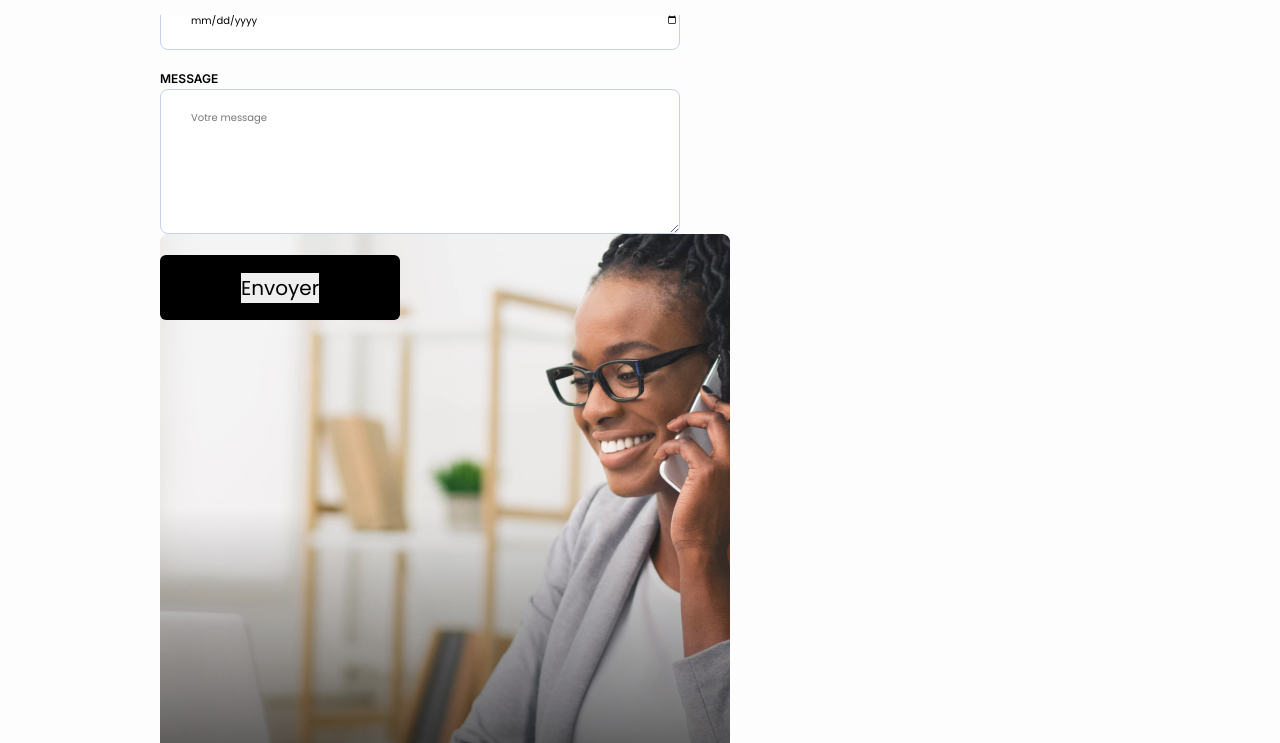
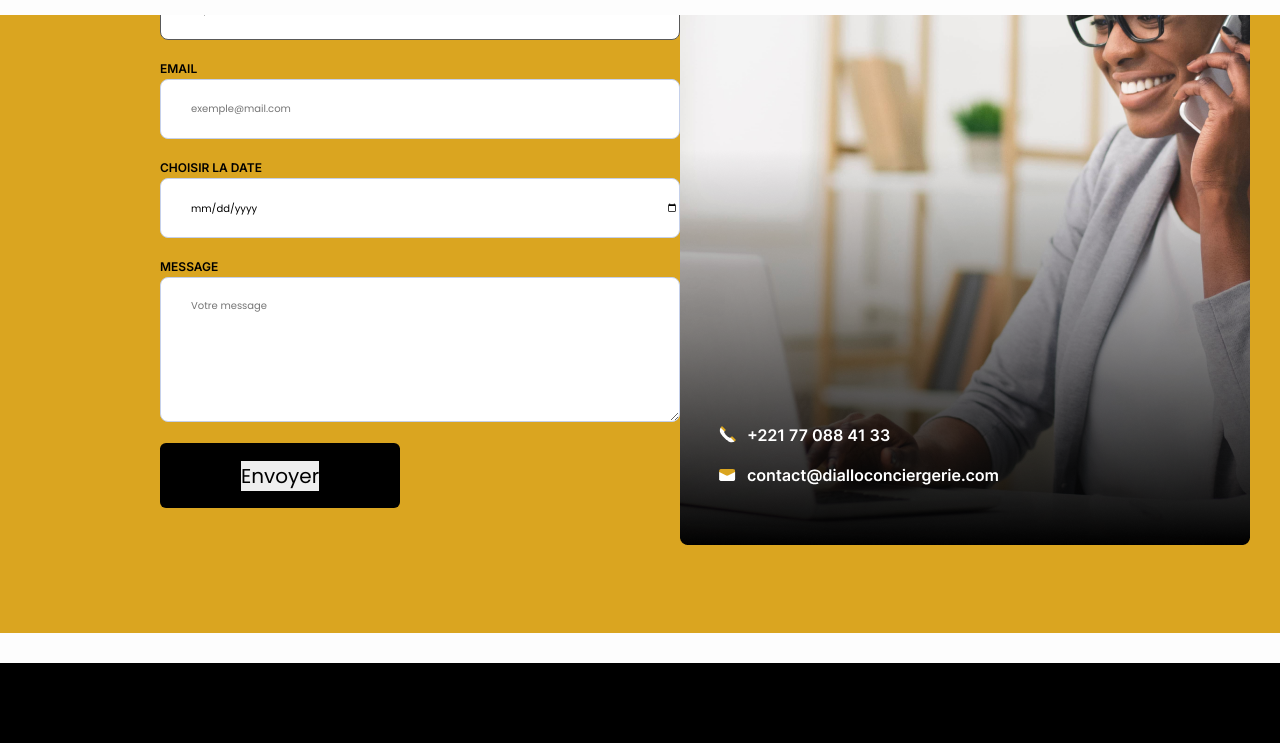
Before and after one commit to abdoumalickcisse3/DialloConciergerie, a Laravel app: page /Contact in a window 1280 px wide. Shown: the part 315-1058 px from the top of the page. Run offline with Laravel 10, Linux system fonts and the light colour scheme; grey boxes are pictures that could not be loaded.

Commit message:
modif css pour page contact

```diff
--- a/resources/views/contact.blade.php
+++ b/resources/views/contact.blade.php
@@ -1,5 +1,27 @@
 @extends( 'layout' )
+<head>
+    <meta charset="utf-8">
+    <meta name="viewport" content="width=device-width, initial-scale=1">
 
+    <title>Laravel</title>
+
+    <!-- Fonts -->
+    <link rel="preconnect" href="https://fonts.bunny.net">
+    <link href="https://fonts.bunny.net/css?family=figtree:400,600&display=swap" rel="stylesheet" />
+    <link rel="stylesheet" href="{{asset('css/home.css')}}">
+    <link rel="preconnect" href="https://fonts.googleapis.com">
+    <link rel="preconnect" href="https://fonts.gstatic.com" crossorigin>
+    <link
+        href="https://fonts.googleapis.com/css2?family=Inter:wght@100;400;500;600;700;800;900&family=Poppins:ital,wght@0,100;0,200;0,300;0,400;0,500;0,600;0,700;0,800;0,900;1,100;1,200;1,300;1,400;1,500;1,600;1,700;1,800;1,900&display=swap"
+        rel="stylesheet">
+    <link rel="stylesheet" type="text/css" href="https://cdn.jsdelivr.net/npm/slick-carousel@1.8.1/slick/slick.css" />
+    <link rel="stylesheet" type="text/css"
+        href="https://cdn.jsdelivr.net/npm/slick-carousel@1.8.1/slick/slick-theme.css" />
+    <!-- Styles -->
+
+</head>
+
+<body class="antialiased">
 <main>
     <section class="cntc">
         <div class="containerh ctc">
@@ -62,3 +84,4 @@
         </div>
     </section>
 </main>
+</body>
```
